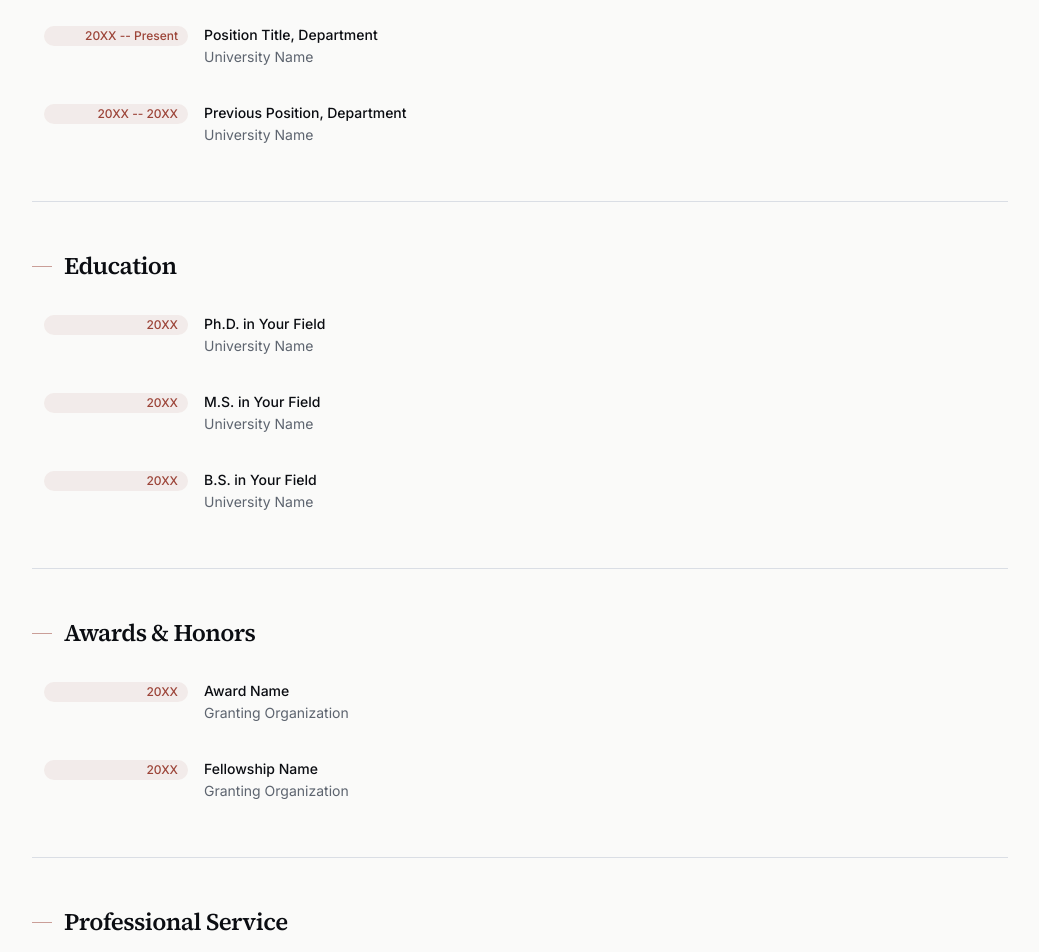
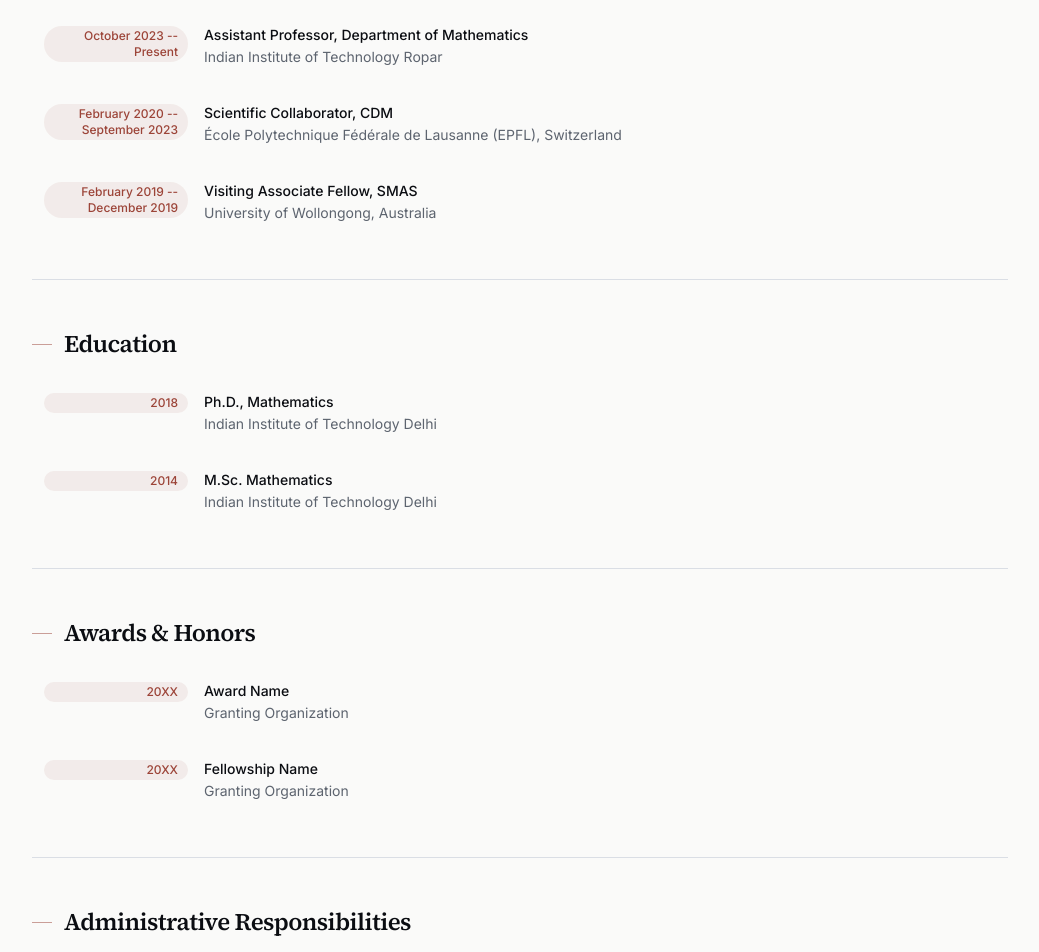
Before and after one commit to drpasricha/drpasricha.github.io, a Next.js app: page /cv in a window 1280 px wide. Shown: the part 440-1392 px from the top of the page, without its empty margins (120-1159 px from the left). Built offline with nearby package versions, Linux system fonts and the light colour scheme.

Commit message:
Update page.tsx

```diff
--- a/app/cv/page.tsx
+++ b/app/cv/page.tsx
@@ -11,16 +11,17 @@
   {
     heading: "Academic Positions",
     items: [
-      { primary: "Position Title, Department", secondary: "University Name", date: "20XX -- Present" },
-      { primary: "Previous Position, Department", secondary: "University Name", date: "20XX -- 20XX" },
+      { primary: "Assistant Professor, Department of Mathematics", secondary: "Indian Institute of Technology Ropar", date: "October 2023 -- Present" },
+      { primary: "Scientific Collaborator, CDM", secondary: "École Polytechnique Fédérale de Lausanne (EPFL), Switzerland", date: "February 2020 -- September 2023" },
+      { primary: "Visiting Associate Fellow, SMAS", secondary: "University of Wollongong, Australia", date: "February 2019 -- December 2019" },
     ],
   },
   {
     heading: "Education",
     items: [
-      { primary: "Ph.D. in Your Field", secondary: "University Name", date: "20XX" },
-      { primary: "M.S. in Your Field", secondary: "University Name", date: "20XX" },
-      { primary: "B.S. in Your Field", secondary: "University Name", date: "20XX" },
+      { primary: "Ph.D., Mathematics", secondary: "Indian Institute of Technology Delhi", date: "2018" },
+      { primary: "M.Sc. Mathematics", secondary: "Indian Institute of Technology Delhi", date: "2014" },
+      // { primary: "B.S. in Your Field", secondary: "University Name", date: "2012" },
     ],
   },
   {
@@ -30,6 +31,14 @@
       { primary: "Fellowship Name", secondary: "Granting Organization", date: "20XX" },
     ],
   },
+  {
+    heading: "Administrative Responsibilities",
+    items: [
+      { primary: "Position 1", secondary: "University", date: "20XX -- Present" },
+      { primary: "Position 2", secondary: "Organization", date: "20XX -- 20XX" },
+    ],
+  },
+
   {
     heading: "Professional Service",
     items: [
```
